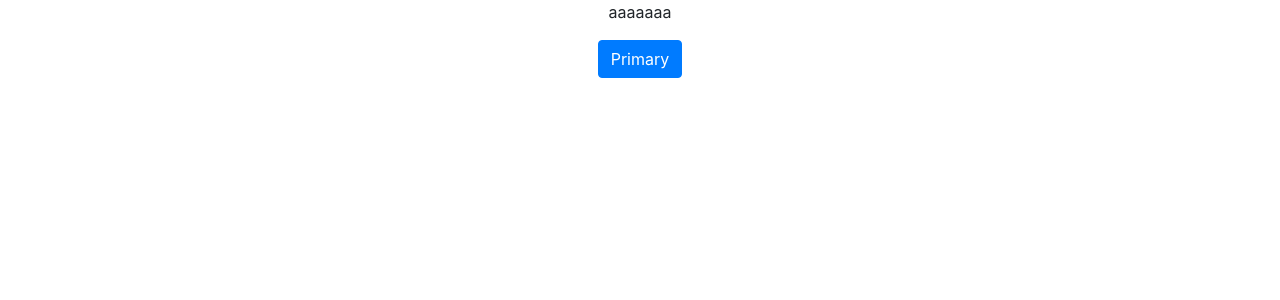
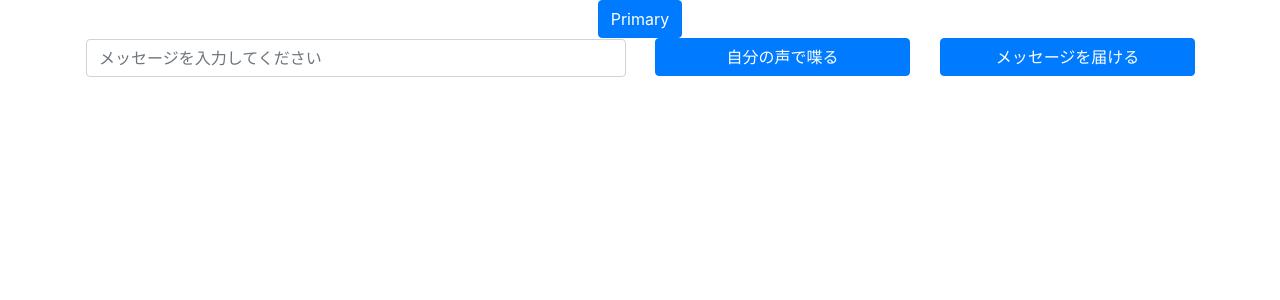
Before and after one commit to kbc18a11/AItoke_front, a React (Create React App) app: page /wada in a window 1280 px wide. Shown: the top 300 px of the page. Built offline with nearby package versions, Linux system fonts and the light colour scheme.

Commit message:
update : UIが完成した

```diff
--- a/src/components/MyMessageForm.js
+++ b/src/components/MyMessageForm.js
@@ -1,13 +1,30 @@
 import React, { Component } from 'react'
-import { Button } from 'react-bootstrap';
+import { Button, Form, FormControl, Container, Row, Col } from 'react-bootstrap';
 import 'bootstrap/dist/css/bootstrap.min.css';
 
 export default class MyMessageForm extends Component {
+
+    constructor(props) {
+        super(props);
+    }
+
     render() {
+        const marginStyle = {
+            margin: '1px'
+        }
+
+
         return (
-            <div>
-                <p>aaaaaaa</p>
-            </div>
+            <Container>
+                <Form>
+                    <Row>
+                        <Col xs={12} md={6}><FormControl type="text" style={marginStyle} placeholder="メッセージを入力してください" className="" /></Col>
+                        <Col xs={6} md={3}><Button variant="primary" block className="">自分の声で喋る</Button></Col>
+                        <Col xs={6} md={3}><Button variant="primary" block className="">メッセージを届ける</Button></Col>
+                    </Row>
+                </Form>
+            </Container>
+
         )
     }
 }
--- a/src/pages/development/Wada.js
+++ b/src/pages/development/Wada.js
@@ -7,8 +7,8 @@ export default class Wada extends Component {
     render() {
         return (
             <div>
+                <Button variant="primary">Primary</Button>
                 <MyMessageForm/>
-                <Button variant="primary">Primary</Button>
             </div>
         )
     }
```
